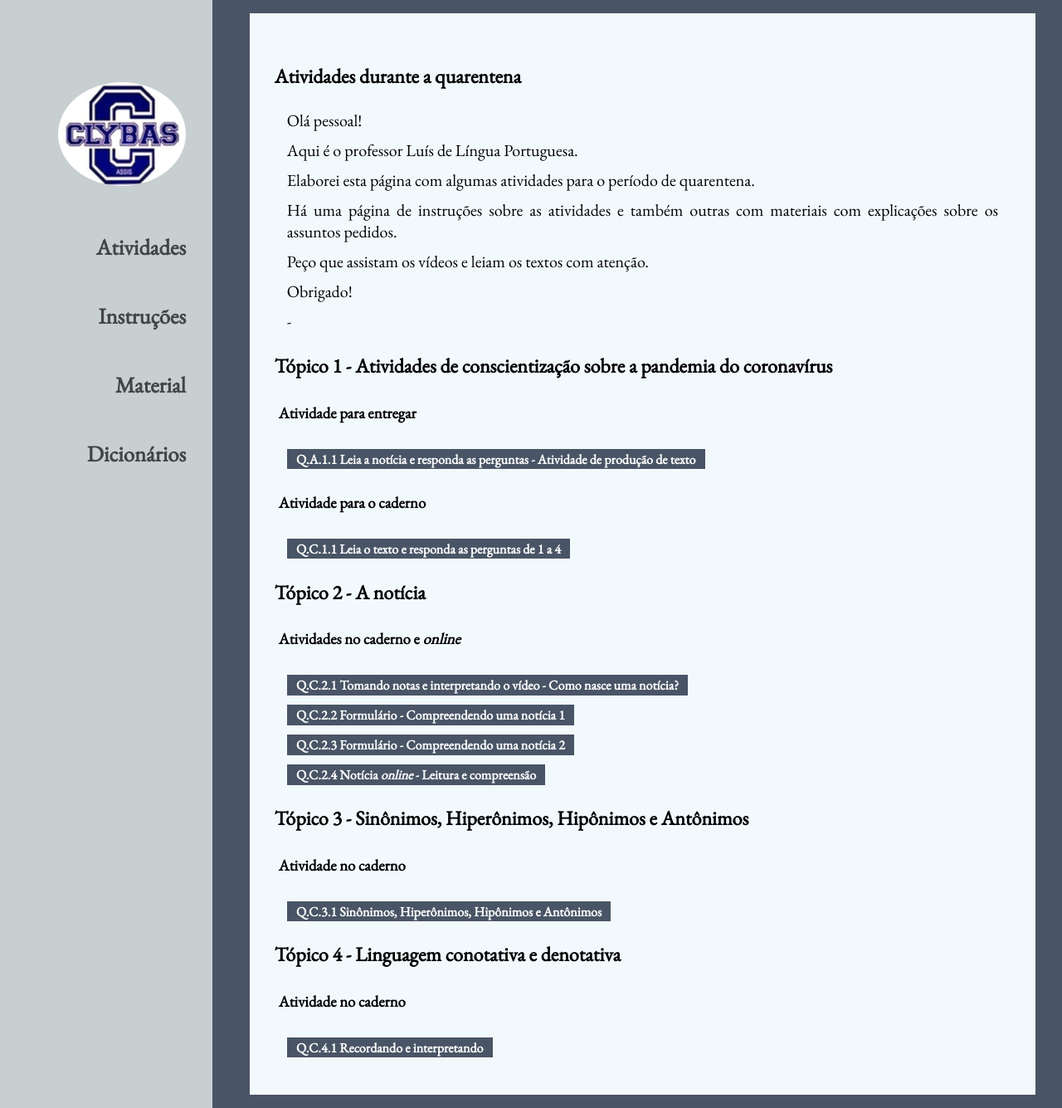
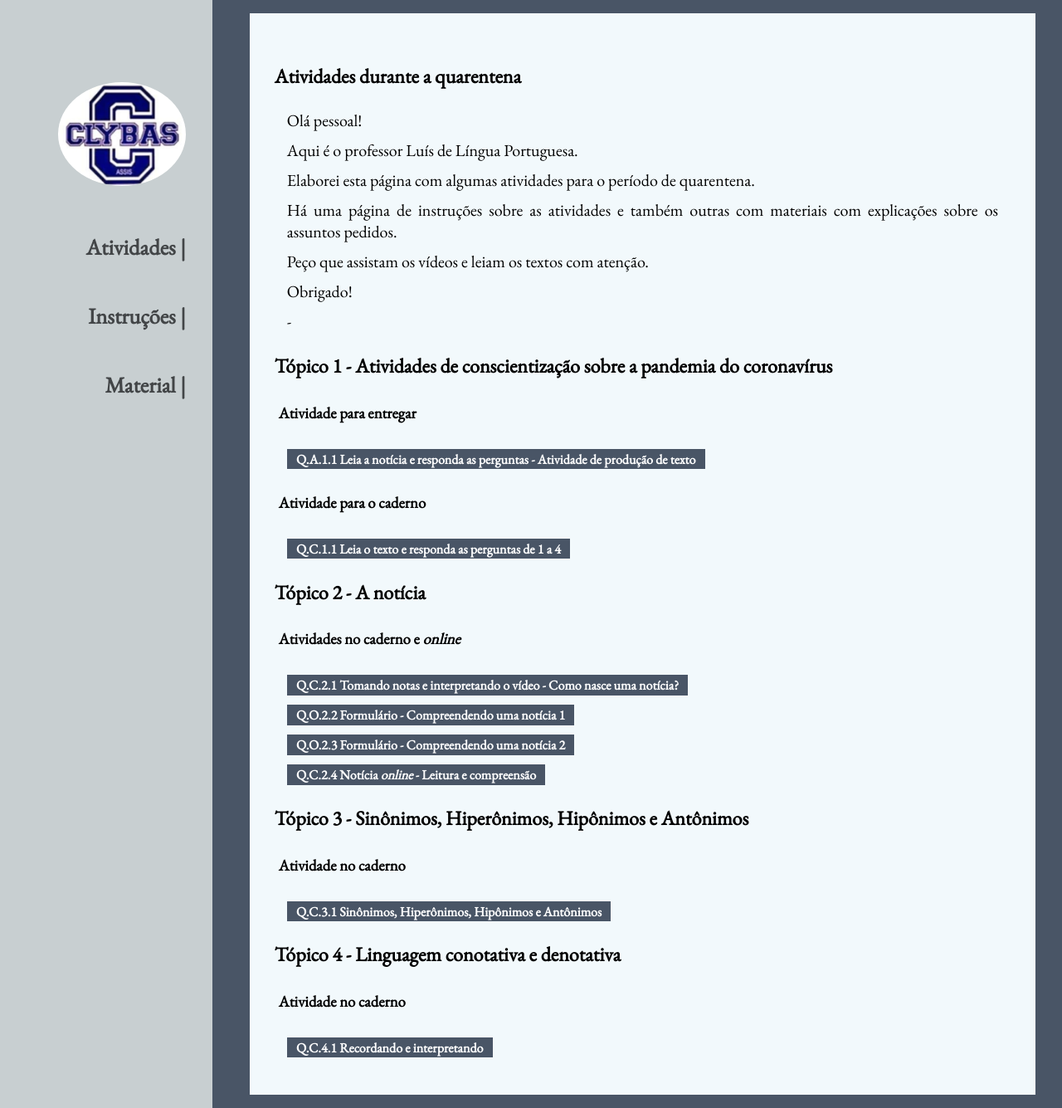
Before and after one commit to luisdarcadia/luisdarcadia.github.io, a Jekyll site: the page built from pages/clybas.md, in a window 1280 px wide and 1335 px high. Shown: the whole window at 83% size. Built offline with Jekyll 4.4.1, drawn with Linux system fonts in a browser that asks for light colours; nearby versions of some CDN libraries.

```diff
--- a/_config.yml
+++ b/_config.yml
@@ -33,14 +33,12 @@ defaults:
       comments: true
 
 clybaslinks:
-  - name: "Atividades"
+  - name: "Atividades | "
     link: clybas
-  - name: "Instruções"
+  - name: "Instruções | "
     link: clybas_instrucoes
-  - name: "Material"
+  - name: "Material | "
     link: clybas_material
-  - name: "Dicionários"
-    link: dicionarios
 
 navlinks:
   - name: Aulas
--- a/_sass/clybas.sass
+++ b/_sass/_clybas.sass
@@ -1,4 +1,6 @@
 #clybas
+  iframe
+    width: 100%
   main
     background-color: #495566 !important
   h3
--- a/_sass/_main.sass
+++ b/_sass/_main.sass
@@ -188,3 +188,4 @@ hr
 @import "navbar"
 @import "blog"
 @import "cantos"
+@import "clybas"
--- a/pages/clybas.md
+++ b/pages/clybas.md
@@ -36,9 +36,9 @@ Obrigado!
 
 [Q.C.2.1 Tomando notas e interpretando o vídeo - Como nasce uma notícia?]({{site.baseurl}}/clybas/qc21)
 
-[Q.C.2.2 Formulário - Compreendendo uma notícia 1]({{site.baseurl}}/clybas/qc22)
+[Q.O.2.2 Formulário - Compreendendo uma notícia 1]({{site.baseurl}}/clybas/qc22)
 
-[Q.C.2.3 Formulário - Compreendendo uma notícia 2]({{site.baseurl}}/clybas/qc23)
+[Q.O.2.3 Formulário - Compreendendo uma notícia 2]({{site.baseurl}}/clybas/qc23)
 
 [Q.C.2.4 Notícia *online* - Leitura e compreensão]({{site.baseurl}}/clybas/qc24)
 
```
Also changed, not shown: _clybas/material/topico1.md (added, +13 -0 lines), _clybas/material/topico2.md (added, +11 -0 lines), _clybas/material/topico3.md (added, +20 -0 lines), _clybas/material/topico4.md (added, +13 -0 lines), pages/clybas_instrucoes.md (+3 -1 lines), pages/clybas_material.md (+9 -35 lines).
